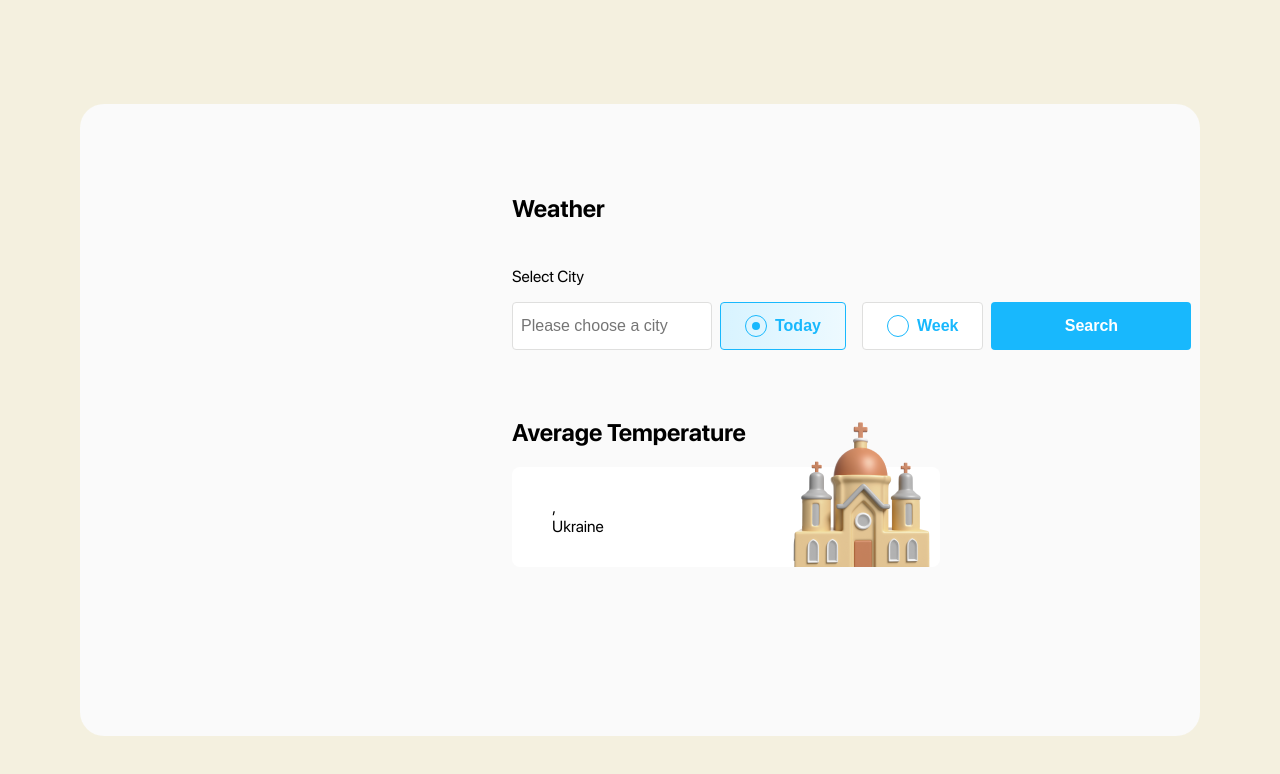
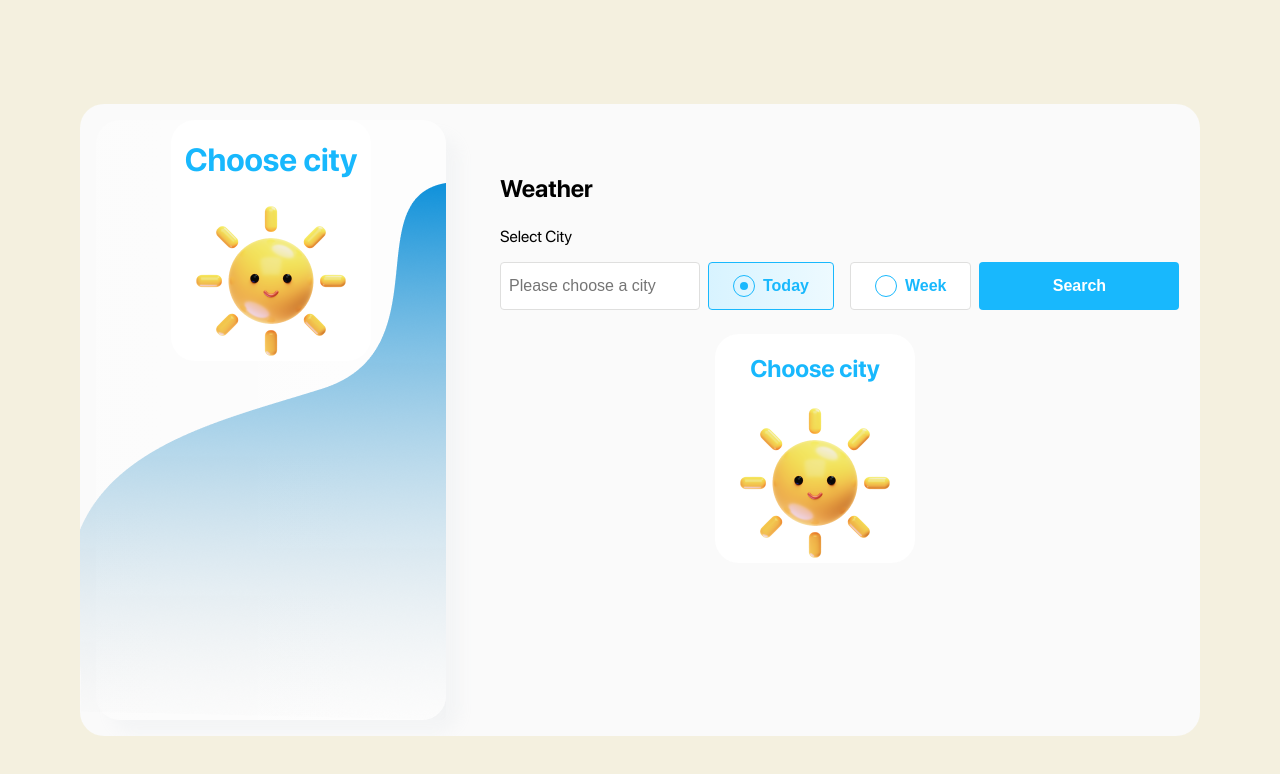
Before and after one commit to Alexander-ilyin3/weather_app, a React (Create React App) app: page / in a window 1280 px wide. Shown: the top 774 px of the page. Built offline with nearby package versions, Linux system fonts and the light colour scheme.

Commit message:
feat: empty states component

```diff
--- /dev/null
+++ b/src/components/EmptyState/EmptyState.module.scss
@@ -0,0 +1,26 @@
+@import '/src/scss/main.scss';
+
+.Root {
+  width: 100%;
+
+  .EmptyState {
+    width: 100%;
+    & > div {
+      background-color: $white;
+      width: 200px;
+      margin: 0 auto;
+
+      display: flex;
+      align-items: center;
+      flex-direction: column;
+
+      border-radius: $border_radius_24;
+
+      h1 {
+        font-size: 56;
+        color: $main_blue;
+        padding: 0;
+      }
+    }
+  }
+}
--- /dev/null
+++ b/src/components/EmptyState/EmptyState.tsx
@@ -0,0 +1,16 @@
+import React from 'react';
+
+import s from './EmptyState.module.scss';
+
+export const EmptyState: React.FC = () => {
+  return (
+    <div className={s.Root}>
+      <div className={s.EmptyState}>
+        <div>
+          <h1>Choose city</h1>
+          <img src="image/01d.png"></img>
+        </div>
+      </div>
+    </div>
+  );
+};
--- a/src/features/Header/Header.module.scss
+++ b/src/features/Header/Header.module.scss
@@ -1,3 +1,7 @@
+h1.Header {
+  margin: 0;
+}
+
 .Root {
   display: flex;
   justify-content: space-between;
--- a/src/features/Header/Header.tsx
+++ b/src/features/Header/Header.tsx
@@ -28,7 +28,7 @@ export const Header: React.FC = () => {
 
   return (
     <>
-      <h1>Weather</h1>
+      <h1 className={s.Header}>Weather</h1>
       <header className={s.Root}>
         <Autocomplete
           label="Select City"
--- a/src/features/Layout/Layout.module.scss
+++ b/src/features/Layout/Layout.module.scss
@@ -13,6 +13,8 @@
 
     display: flex;
 
+    overflow: hidden;
+
     .WeatherInfoSection {
       display: flex;
       flex-grow: 1;
--- a/src/features/Layout/Layout.tsx
+++ b/src/features/Layout/Layout.tsx
@@ -2,8 +2,8 @@ import React from 'react';
 
 import { Header } from '../Header/Header';
 import { SideCard } from '../SideCard/SideCard';
+import { Footer } from 'src/features/Footer/Footer';
 import { WeatherByTimeList } from 'src/features/WeatherByTimeList/WeatherByTimeList';
-import { Footer } from 'src/features/footer/Footer';
 
 import s from './Layout.module.scss';
 
--- a/src/features/SideCard/SideCard.module.scss
+++ b/src/features/SideCard/SideCard.module.scss
@@ -1,6 +1,21 @@
+@import 'src/scss/main.scss';
+
 .Root {
-  width: 362px;
-  min-height: 600px;
+  width: 350px;
+  height: 600px;
 
   flex-shrink: 0;
+
+  position: relative;
+
+  box-shadow: $shadow_light;
+  background-image: $linear-gradient-transparent;
+
+  border-radius: $border_radius_24;
+
+  img.BackgroundDecoration {
+    position: absolute;
+    bottom: 0;
+    right: 0;
+  }
 }
--- a/src/features/SideCard/SideCard.tsx
+++ b/src/features/SideCard/SideCard.tsx
@@ -1,9 +1,16 @@
 import React from 'react';
+
+import { EmptyState } from 'src/components/EmptyState/EmptyState';
 
 import s from './SideCard.module.scss';
 
 type PropTypes = {};
 
 export const SideCard: React.FC<PropTypes> = () => {
-  return <div className={s.Root}></div>;
+  return (
+    <div className={s.Root}>
+      <EmptyState />
+      <img className={s.BackgroundDecoration} src="image/Background Decoration.png"></img>
+    </div>
+  );
 };
--- a/src/features/WeatherByTimeList/WeatherByTimeList.tsx
+++ b/src/features/WeatherByTimeList/WeatherByTimeList.tsx
@@ -2,6 +2,7 @@ import React, { useState } from 'react';
 
 import { WeatherTimeCard } from './components/weather-time-card/WeatherTimeCard';
 import { useMapToWeatherTimeCard } from './hook/useMapToWeatherTimeCard';
+import { EmptyState } from 'src/components/EmptyState/EmptyState';
 import { useAppSelector } from 'src/hooks';
 import { WeatherCardInfo } from 'src/models/WeatherCardInfo';
 import { weatherResponseSelector } from 'src/redux/selectors';
@@ -15,7 +16,8 @@ export const WeatherByTimeList: React.FC = () => {
 
   return (
     <div className={s.Root} id="weather-list">
-      {cardsInfo.map((cardInfo, i) => {
+      {cardsInfo.length ? (
+        cardsInfo.map((cardInfo, i) => {
           return (
             <WeatherTimeCard
               isSelected={selectedCard === cardInfo}
@@ -24,7 +26,10 @@ export const WeatherByTimeList: React.FC = () => {
               key={i}
             />
           );
-      })}
+        })
+      ) : (
+        <EmptyState />
+      )}
     </div>
   );
 };
--- a/src/features/footer/Footer.tsx
+++ b/src/features/footer/Footer.tsx
@@ -32,6 +32,10 @@ export const Footer: React.FC = () => {
     });
   }, []);
 
+  if (!weatherResponse.value) {
+    return null;
+  }
+
   return (
     <div>
       <h1>Average Temperature</h1>
--- a/src/scss/_colors.scss
+++ b/src/scss/_colors.scss
@@ -4,6 +4,7 @@ $main_blue_light: #18b8fd11;
 $white: #fff;
 $linear-gradient: linear-gradient(179.93deg, #0974D1 0.06%, #12F5FB 157.48%);
 $linear-gradient-light: linear-gradient(90.1deg, #d7f3ff -3.93%, #ffffff 182.64%);
+$linear-gradient-transparent: linear-gradient(90.1deg, #ffffff00 -90%, #ffffff 182.64%);
 
 $gray-25: #fafafa;
 $gray-100: #dfdfde;
--- a/src/scss/_other.scss
+++ b/src/scss/_other.scss
@@ -2,4 +2,4 @@ $border_radius_4: 4px;
 $border_radius_8: 8px;
 $border_radius_24: 24px;
 
-$shadow_light: 2px 14px 14px rgba(190, 204, 213, 0.09);
+$shadow_light: 14px 14px 14px rgba(190, 204, 213, 0.09);
```
Also changed, not shown: public/image/Background Decoration.png (added). Lines whose indentation alone changed are shown as unchanged.
